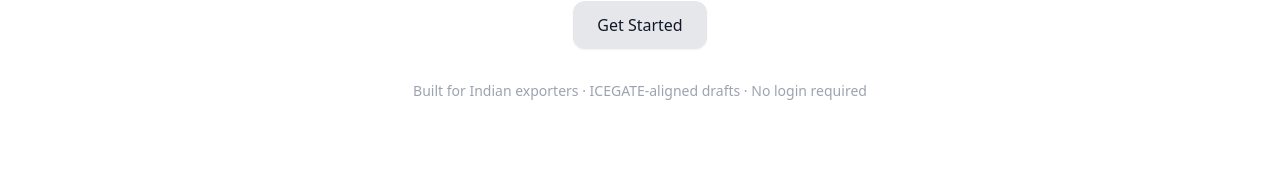
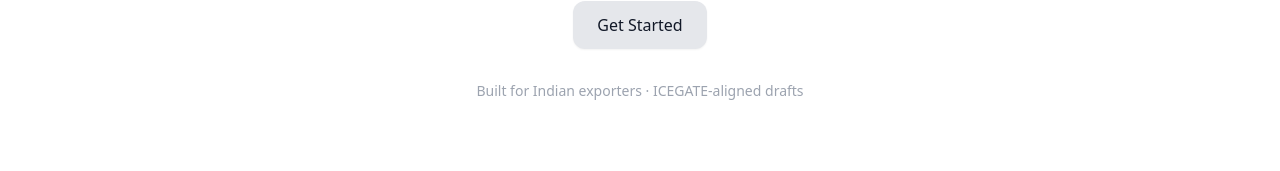
Before and after one commit to Shvngishrma/ClearTrade, a Next.js app: page / in a window 1280 px wide. Shown: the part 455-626 px from the top of the page. Built offline with nearby package versions, Linux system fonts and the light colour scheme; no server answers.

Commit message:
refactor(ui): align document CTAs and update homepage footer copy

```diff
--- a/app/(app)/documents/download/page.tsx
+++ b/app/(app)/documents/download/page.tsx
@@ -443,12 +443,11 @@ function DownloadPageContent() {
         </div>
 
         {/* Primary CTA */}
+        <div className="mb-4 flex flex-col items-center gap-2">
           <PrimaryButton
             type="button"
             onClick={handleDownload}
             disabled={isDownloading}
-          fullWidth
-          className="mb-4"
           >
             {isDownloading ? "Preparing ZIP…" : "Download all as ZIP"}
           </PrimaryButton>
@@ -457,11 +456,10 @@ function DownloadPageContent() {
             type="button"
             onClick={handleDownloadAllDocxZip}
             disabled={isDownloadingDocxZip}
-          fullWidth
-          className="mt-2"
           >
             {isDownloadingDocxZip ? "Preparing DOCX ZIP…" : "Download all as DOCX ZIP"}
           </PrimaryButton>
+        </div>
 
         <button
           type="button"
--- a/app/(app)/documents/page.tsx
+++ b/app/(app)/documents/page.tsx
@@ -1692,13 +1692,14 @@ function DocumentsPage() {
 
               </div>
 
+              <div className="mt-8">
                 <PrimaryButton
                   onClick={handleGenerate}
                   disabled={isGenerating}
-                className="mt-8"
                 >
                   {isGenerating ? "Generating…" : "Generate documents"}
                 </PrimaryButton>
+              </div>
               {formError && (
                 formErrorLines.length > 1 ? (
                   <div className="mt-3 text-sm text-red-600">
--- a/app/page.tsx
+++ b/app/page.tsx
@@ -22,7 +22,7 @@ export default function HomePage() {
         <PrimaryButton href="/documents">Get Started</PrimaryButton>
 
         <div className="mt-8 text-sm text-gray-400 dark:text-zinc-500">
-          Built for Indian exporters · ICEGATE-aligned drafts · No login required
+          Built for Indian exporters · ICEGATE-aligned drafts
         </div>
       </section>
 
```
Lines whose indentation alone changed are shown as unchanged.
